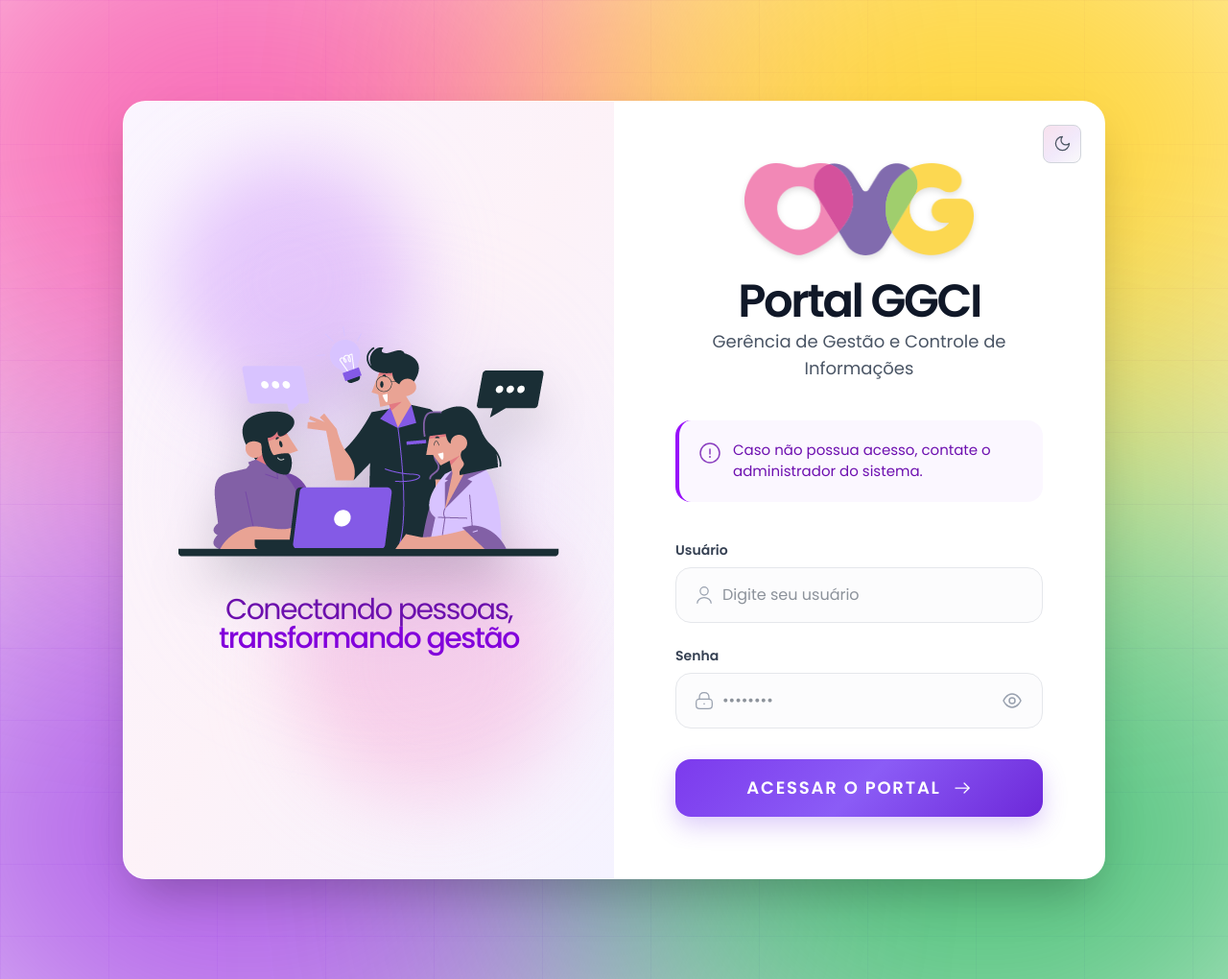
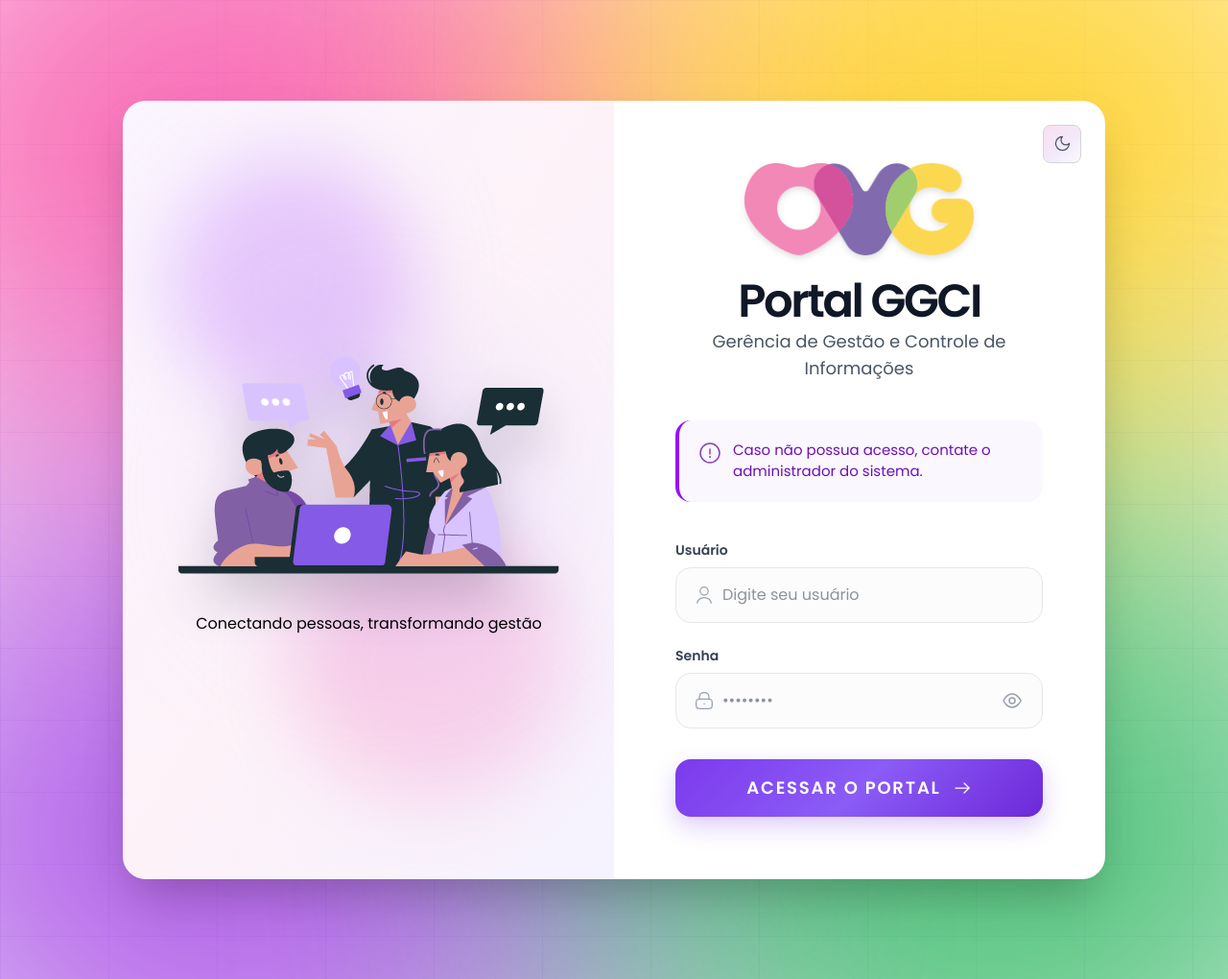
Before and after one commit to messias-code/portal-ggci, a Django app: page / in a window 1280 px wide. Shown: the whole page at 96% size. Run offline with Django 5.2, Linux system fonts and the light colour scheme; parts of the project's set-up code (start-up, migrations or seed data) failed here and were passed over; some libraries are stand-ins or nearby versions.

Commit message:
style(login): estrutura o slogan institucional e ajusta espaçamento superior no template

```diff
--- a/apps/inicio/gestao_acessos/templates/gestao_acessos/login/index.html
+++ b/apps/inicio/gestao_acessos/templates/gestao_acessos/login/index.html
@@ -33,11 +33,11 @@
     <!-- Tokens de cor dos temas e componente do seletor (compartilhado por todo o portal) -->
     <link rel="stylesheet" href="{% static 'css/tema.css' %}">
 
-    <!-- Importação de Fontes Premium do Google Fonts: Inter, Poppins, Manrope e Oswald -->
-    <link href="https://fonts.googleapis.com/css2?family=Inter:wght@400;500;600&family=Poppins:wght@400;500;600&family=Manrope:wght@500;600;700&family=Oswald:wght@500;600;700&display=swap" rel="stylesheet">
+    <!-- Importação de Fontes Premium do Google Fonts: Plus Jakarta Sans, Inter, Poppins, Manrope e Oswald -->
+    <link href="https://fonts.googleapis.com/css2?family=Plus+Jakarta+Sans:ital,wght@0,300;0,400;0,500;0,600;0,700;0,800;1,400;1,600&family=Inter:wght@400;500;600&family=Poppins:wght@400;500;600&family=Manrope:wght@500;600;700&family=Oswald:wght@500;600;700&display=swap" rel="stylesheet">
 
     <!-- Link para a Folha de Estilo Customizada (Contém animações, sombras dinâmicas e o grid de fundo) -->
-    <link rel="stylesheet" href="{% static 'gestao_acessos/css/login.css' %}">
+    <link rel="stylesheet" href="{% static 'gestao_acessos/css/login.css' %}?v=6">
 
     <script type="module" src="https://cdn.jsdelivr.net/npm/@hotwired/turbo@8.0.4/dist/turbo.es.2017-esm.js"></script>
 </head>
@@ -111,11 +111,18 @@
                     alt="Equipe trabalhando"
                     class="login-ilustracao login-ilustracao--eleitoral w-full max-w-md drop-shadow-2xl mx-auto">
 
-                <!-- Slogan Institucional do Portal -->
-                <p class="login-slogan mt-10 font-display text-2xl md:text-3xl leading-none tracking-tighter text-purple-800">
-                    Conectando pessoas,<br>
-                    <span class="text-purple-700 font-medium">transformando gestão</span>
-                </p>
+                <!-- Slogan Institucional do Portal (Redesign Tipográfico) -->
+                <div class="login-slogan-wrap mt-10">
+                    <p class="login-slogan">
+                        <span class="login-slogan__prefixo">Conectando pessoas,</span>
+                        <span class="login-slogan__destaque">transformando gestão</span>
+                    </p>
+                    <div class="login-slogan__assinatura" aria-hidden="true">
+                        <span class="login-slogan__linha login-slogan__linha--esq"></span>
+                        <span class="login-slogan__ponto"></span>
+                        <span class="login-slogan__linha login-slogan__linha--dir"></span>
+                    </div>
+                </div>
             </div>
         </div>
 
```
